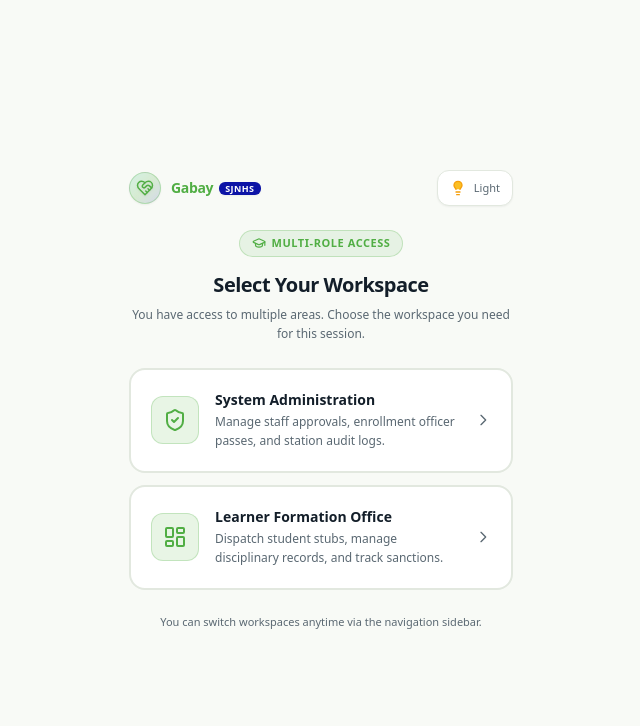
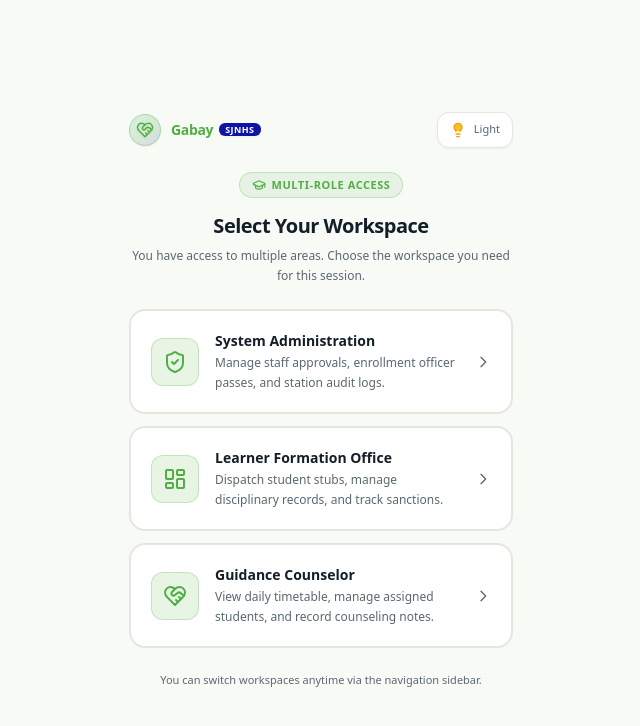
Before and after one commit to Lawrens16/GabaySJNHS, a Next.js app: page /role-select in a window 1280 px wide. Shown: the top 726 px of the page, without its empty margins (319-959 px from the left). Built offline with nearby package versions, Linux system fonts and the light colour scheme.

Commit message:
feat(role-select): add counselor workspace tile for lucille

```diff
--- a/src/app/role-select/page.tsx
+++ b/src/app/role-select/page.tsx
@@ -1,7 +1,7 @@
 'use client';
 
 import Link from 'next/link';
-import { LayoutDashboard, ShieldCheck, GraduationCap } from 'lucide-react';
+import { LayoutDashboard, ShieldCheck, GraduationCap, HeartHandshake } from 'lucide-react';
 import GabayLogo from '@/components/brand/GabayLogo';
 import ThemeToggle from '@/components/theme/ThemeToggle';
 
@@ -81,6 +81,29 @@ export default function RoleSelectPage() {
               </svg>
             </div>
           </Link>
+
+          {/* Guidance Counselor Dashboard */}
+          <Link
+            href="/counselor/timetable"
+            className="group flex items-center gap-4 p-5 rounded-2xl bg-card border-2 border-border hover:border-gabay-green/50 hover:shadow-md transition active:scale-[0.98]"
+          >
+            <div className="w-12 h-12 rounded-xl bg-accent flex items-center justify-center border border-gabay-green/25 group-hover:bg-gabay-green/10 transition shrink-0 shadow-xs">
+              <HeartHandshake className="w-6 h-6 text-gabay-green" />
+            </div>
+            <div className="flex-1 min-w-0">
+              <div className="text-sm font-bold text-foreground group-hover:text-gabay-green transition">
+                Guidance Counselor
+              </div>
+              <div className="text-xs text-muted-foreground mt-0.5 leading-relaxed">
+                View daily timetable, manage assigned students, and record counseling notes.
+              </div>
+            </div>
+            <div className="text-muted-foreground group-hover:text-gabay-green transition">
+              <svg className="w-4 h-4" fill="none" viewBox="0 0 24 24" stroke="currentColor">
+                <path strokeLinecap="round" strokeLinejoin="round" strokeWidth={2} d="M9 5l7 7-7 7" />
+              </svg>
+            </div>
+          </Link>
         </div>
 
         <p className="text-center text-[11px] text-muted-foreground">
```
